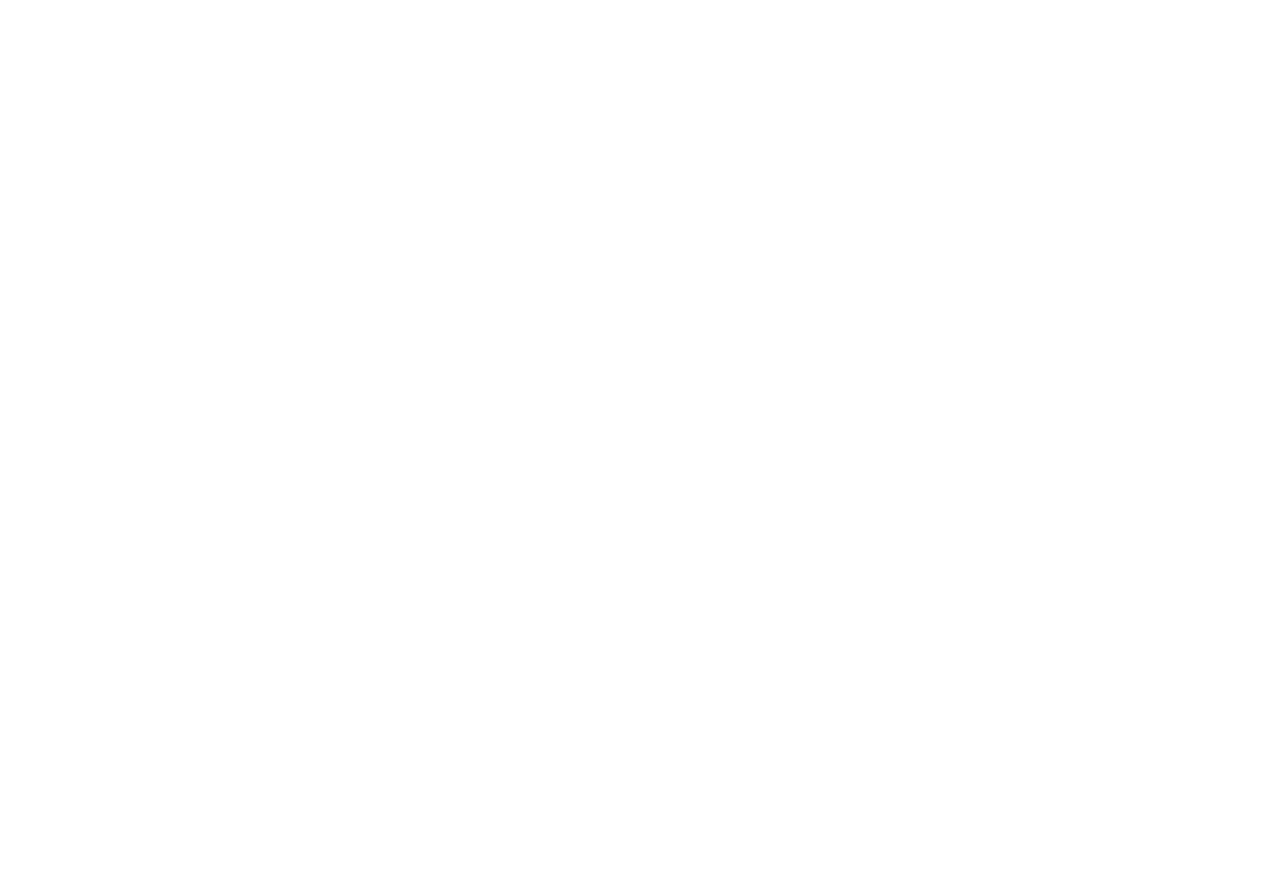
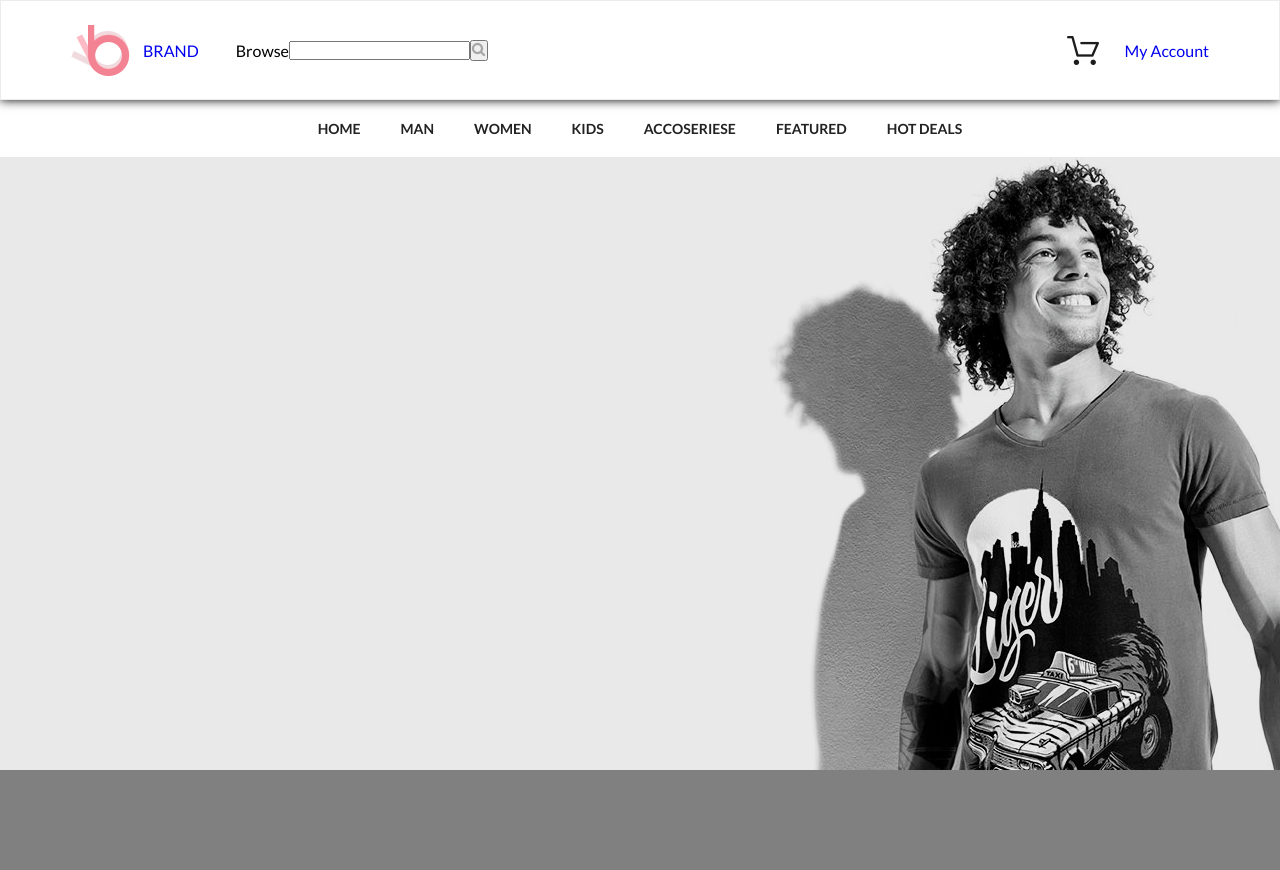
Before and after one commit to konboo/Lesson-1, a plain HTML site: page index.html in a window 1280 px wide. Before the commit the page ends 800 px from the top, so only its background shows below. Drawn offline with Linux system fonts and the light colour scheme.

Commit message:
Create 'header' and 'promo' blocks

```diff
--- a/#source/scss/style.scss
+++ b/#source/scss/style.scss
@@ -1,5 +1,88 @@
 * {
-	margin: 0;
-	padding: 0;
-	box-sizing: border-box;
+  margin: 0;
+  padding: 0;
+  box-sizing: border-box;
 }
+body {
+	font-family: 'Lato', sans-serif;
+}
+
+a {
+  text-decoration: none;
+}
+
+li {
+  list-style: none;
+}
+.center {
+  padding: 0 calc(50% - 570px);
+}
+
+.wrapper {
+  min-height: 100vh;
+  display: flex;
+  flex-direction: column;
+}
+
+.top {
+  flex-grow: 1;
+}
+.header {
+	display: flex;
+	justify-content: space-between;
+	align-items: center;
+	height: 100px;
+	background-color: #ffffff;
+	border: 1px solid #ececec;
+	box-shadow: 0px 0px 10px 0px #000000;
+
+}
+.header-left,
+.header-right {
+	display: flex;
+	align-items: center;
+}
+.logo {
+	display: flex;
+	align-items: center;
+	margin-right: 37px;
+}
+.logo__img {
+	padding-right: 13px;
+}
+.header__form {
+	display: flex;
+	align-items: center;
+}
+.header-right {}
+.header__cart {
+	margin-right: 26px;
+}
+.button {}
+.menu {
+	display: flex;
+	justify-content: center;
+}
+.menu__list {
+}
+.menu__link {
+	font-family: 'Lato';
+	font-size: 14px;
+	font-weight: bold;
+	color: #222222;
+	text-transform: uppercase;
+	display: block;
+	padding: 20px;
+}
+.promo {
+	background-color: #e8e8e8;
+}
+.promo__content {
+	height: 613px;
+	background-image: url(../img/promo.png);
+	background-position: 0 -51px;
+}
+.footer {
+  height: 100px;
+  background-color: grey;
+}
--- a/index.html
+++ b/index.html
@@ -2,10 +2,43 @@
 <html lang="en">
 <head>
 	<link rel="stylesheet" href="css/style.css">
+	<link href="https://fonts.googleapis.com/css2?family=Lato:wght@100;300;400;700;900&display=swap" rel="stylesheet">
 	<meta charset="UTF-8">
 	<title>Document</title>
 </head>
 <body>
-
+	<div class="wrapper">
+		<div class="top">
+			<header class="header center">
+				<div class="header-left">
+					<a href="#" class="logo"><img class="logo__img" src="img/logo/1.png" alt="logo">BRAND</a>
+					<form action="#" class="header__form">
+						<div>Browse</div>
+						<input type="text">
+						<button type="submit"><img src="img/icons/m_glass.png" alt=""></button>
+					</form>
+				</div>
+				<div class="header-right">
+					<img src="img/icons/cart.png" alt="cart" class="header__cart">
+					<a href="#" class="button">My Account</a>
+				</div>
+			</header>
+			<nav class="center">
+				<ul class="menu">
+					<li class="menu__list"><a href="#" class="menu__link">Home</a></li>
+					<li class="menu__list"><a href="#" class="menu__link">Man</a></li>
+					<li class="menu__list"><a href="#" class="menu__link">Women</a></li>
+					<li class="menu__list"><a href="#" class="menu__link">Kids</a></li>
+					<li class="menu__list"><a href="#" class="menu__link">Accoseriese</a></li>
+					<li class="menu__list"><a href="#" class="menu__link">Featured</a></li>
+					<li class="menu__list"><a href="#" class="menu__link">Hot Deals</a></li>
+				</ul>
+			</nav>
+			<div class="promo">
+				<div class="promo__content center"></div>
+			</div>
+		</div>
+		<footer class="footer"></footer>
+	</div>
 </body>
 </html>
```
Also changed, not shown: css/style.css, img/icons/cart.png (added), img/icons/m_glass.png (added), img/logo/1.png (added), img/promo.png (added).
